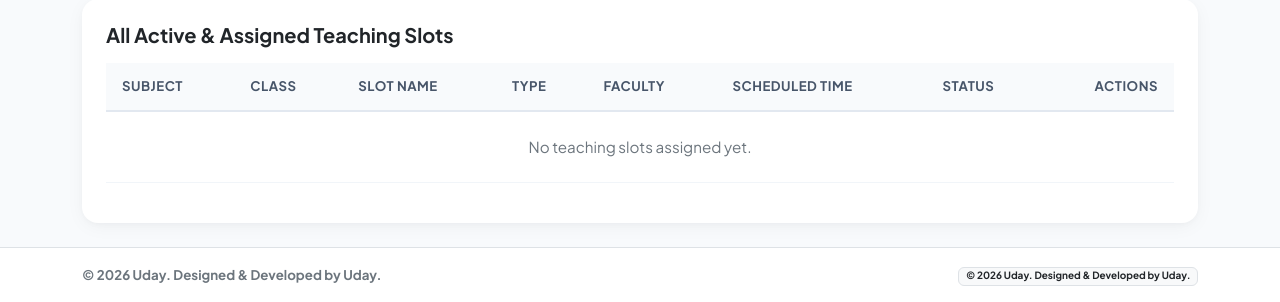
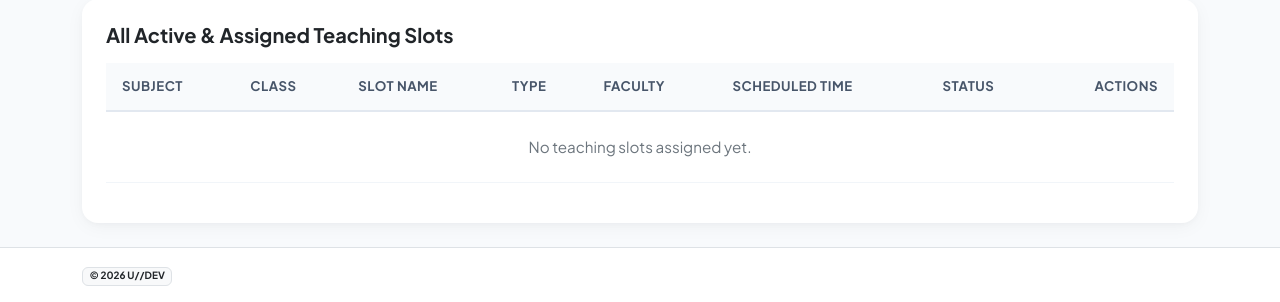
Before and after one commit to UDAY-939/Smart-Attendance-and-Defaulter-Management-System_V.1.0, a Flask app: page /admin/ in a window 1280 px wide. Shown: the part 882-1184 px from the top of the page. Run offline with Flask 3, Linux system fonts and the light colour scheme; the visitor is signed in with stand-in values (Sample User, id 1); data comes from the database, SQL or seed files in the repository; data that the repository does not hold is empty.

Commit message:
Refactor footer content in base.html
Removed duplicate footer content and updated copyright text.

```diff
--- a/app/templates/base.html
+++ b/app/templates/base.html
@@ -98,11 +98,9 @@
 
     <footer class="py-3 bg-white border-top text-center text-secondary small mt-auto">
         <div class="container d-flex flex-wrap justify-content-between align-items-center">
+
             <div>
-                <strong>© 2026 Uday. Designed & Developed by Uday.</strong>
-            </div>
-            <div>
-                <span class="badge bg-light text-dark border">© 2026 Uday. Designed & Developed by Uday.</span>
+                <span class="badge bg-light text-dark border">© 2026 U//DEV</span>
             </div>
         </div>
     </footer>
```
